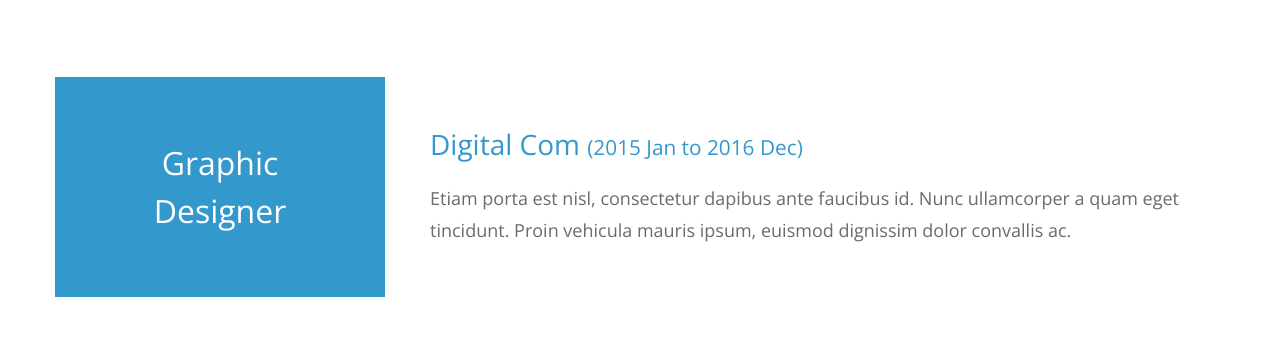
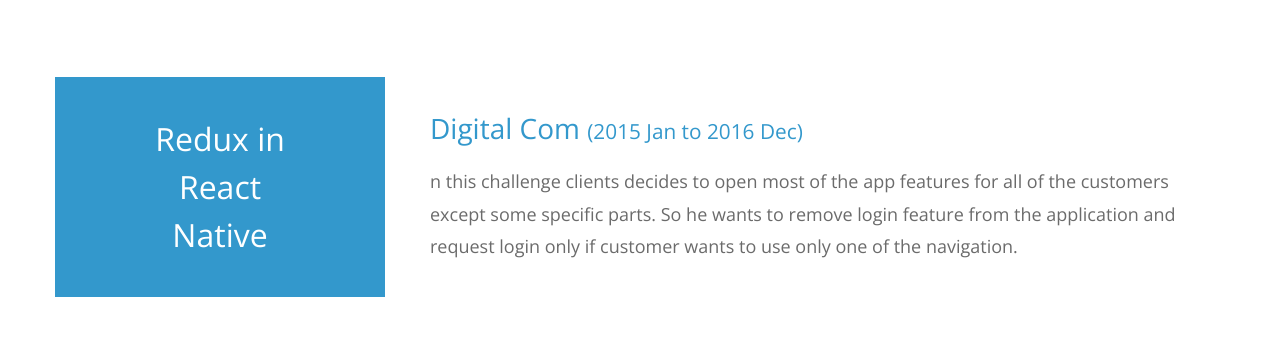
Before and after one commit to alimohammadiok/alimohammadiok.github.io, a plain HTML site: page index.html in a window 1280 px wide. Shown: the part 1706-2053 px from the top of the page. Drawn offline with nearby package versions, Linux system fonts and the light colour scheme.

Commit message:
Update index.html
fdfdf

```diff
--- a/index.html
+++ b/index.html
@@ -104,7 +104,7 @@ https://templatemo.com/tm-530-mini-profile
 
             <div class="tm-portfolio-item">
               <div class="tm-portfolio-name text-white tm-bg-blue">
-                Graphic Designer
+                Redux in React Native
               </div>
               <div class="tm-portfolio-description">
                 <h3 class="tm-text-blue">
@@ -112,9 +112,7 @@ https://templatemo.com/tm-530-mini-profile
                   <span class="tm-title-small">(2015 Jan to 2016 Dec)</span>
                 </h3>
                 <p class="mb-0">
-                  Etiam porta est nisl, consectetur dapibus ante faucibus id.
-                  Nunc ullamcorper a quam eget tincidunt. Proin vehicula mauris
-                  ipsum, euismod dignissim dolor convallis ac.
+                 n this challenge clients decides to open most of the app features for all of the customers except some specific parts. So he wants to remove login feature from the application and request login only if customer wants to use only one of the navigation.
                 </p>
               </div>
             </div>
```
